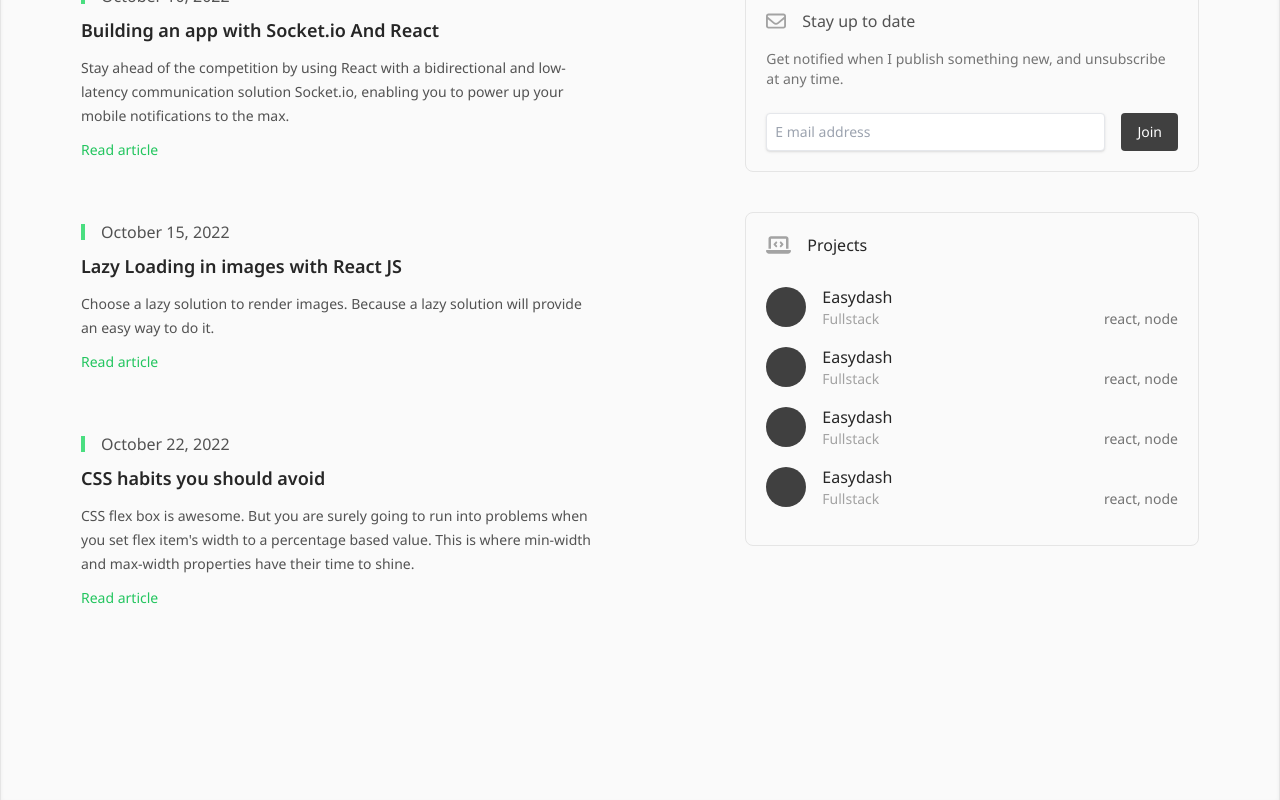
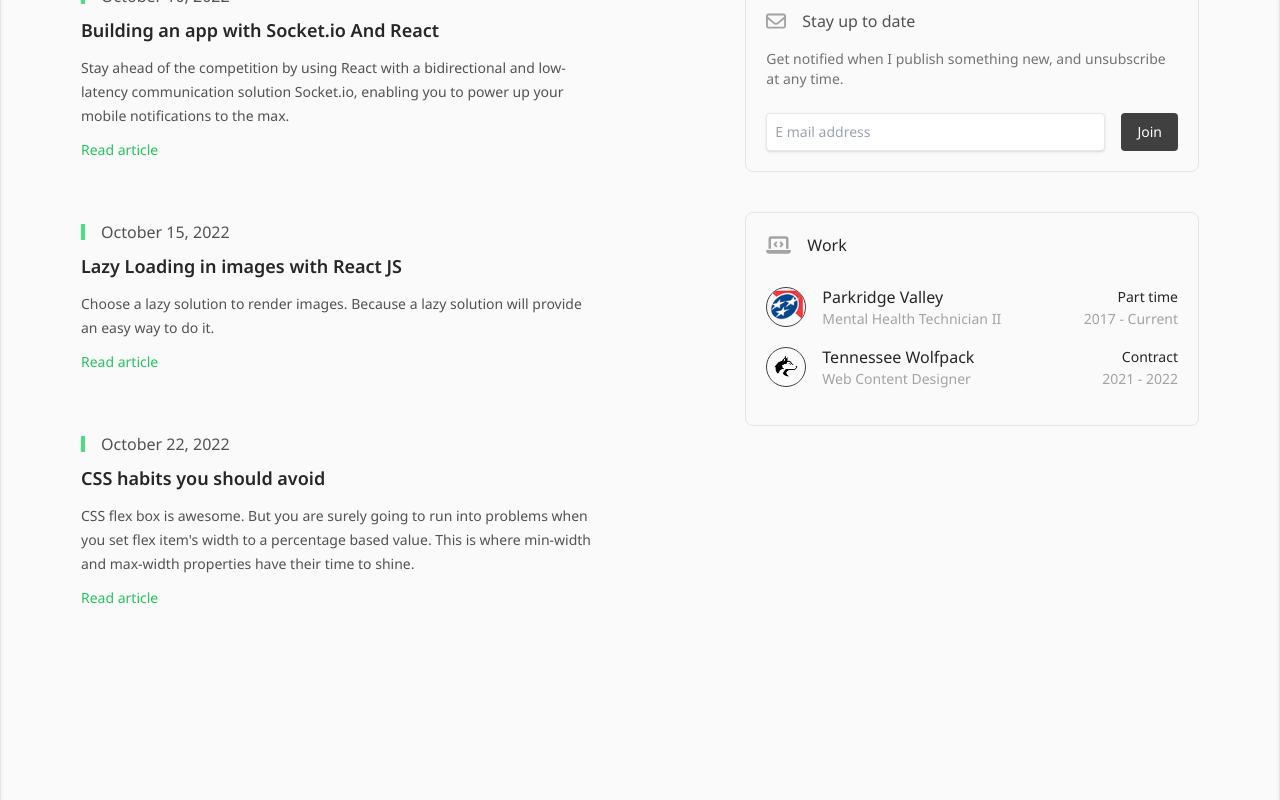
Before and after one commit to Christopher-Warren/portfolio-v4, a Next.js app: page / in a window 1280 px wide. Shown: the part 1011-1811 px from the top of the page. Built offline with nearby package versions, Linux system fonts and the light colour scheme.

Commit message:
add work logos

```diff
--- a/components/home/Info.tsx
+++ b/components/home/Info.tsx
@@ -11,8 +11,24 @@ import { faEnvelope } from "@fortawesome/free-regular-svg-icons";
 import { faLaptopCode as projectIcon } from "@fortawesome/free-solid-svg-icons";
 
 import TextInput from "../inputs/TextInput";
+import Image from "next/image";
 
-const arr = ["", "", "", ""];
+const arr = [
+  {
+    company: "Parkridge Valley",
+    title: "Mental Health Technician II",
+    date: "2017 - Current",
+    status: "Part time",
+    logo: "/images/logos/parkridge_valley_logo.png",
+  },
+  {
+    company: "Tennessee Wolfpack",
+    title: "Web Content Designer",
+    date: "2021 - 2022",
+    status: "Contract",
+    logo: "/images/logos/tn_wolfpack_logo.png",
+  },
+];
 
 export const Info = () => {
   return (
@@ -48,21 +64,34 @@ export const Info = () => {
             className="mr-4 text-xl  text-neutral-400 "
             icon={projectIcon}
           />
-          <span className="dark:text-neutral-100">Projects</span>
+          <span className="dark:text-neutral-100">Work</span>
         </div>
         {/* project item */}
-        {arr.map((_, index) => {
+        {arr.map(({ company, title, date, status, logo }, index) => {
           return (
             <div
               key={index}
               className="my-4 flex items-center justify-between text-sm"
             >
-              <div className="mr-4 h-10 w-10 rounded-full bg-neutral-700"></div>
+              <div className="border-1 relative mr-4 h-10 w-10 overflow-hidden rounded-full border border-neutral-700">
+                <Image
+                  layout="fill"
+                  className={` ${index === 2 && "scale-[2]"}`}
+                  objectFit="cover"
+                  // width={500}
+                  // height={500}
+                  src={logo}
+                  alt={logo}
+                />
+              </div>
               <div className="flex-1">
-                <p className="text-base">Easydash</p>
-                <span className="text-neutral-400">Fullstack</span>
+                <p className="text-base">{company}</p>
+                <span className="text-neutral-400">{title}</span>
               </div>
-              <p className="self-end text-neutral-500">react, node</p>
+              <div className="self-end text-right ">
+                <p className="leading-6">{status}</p>
+                <span className="text-neutral-400">{date}</span>
+              </div>
             </div>
           );
         })}
```
Also changed, not shown: public/images/logos/parkridge_valley_logo.png (added), public/images/logos/tn_wolfpack_logo.png (added).
